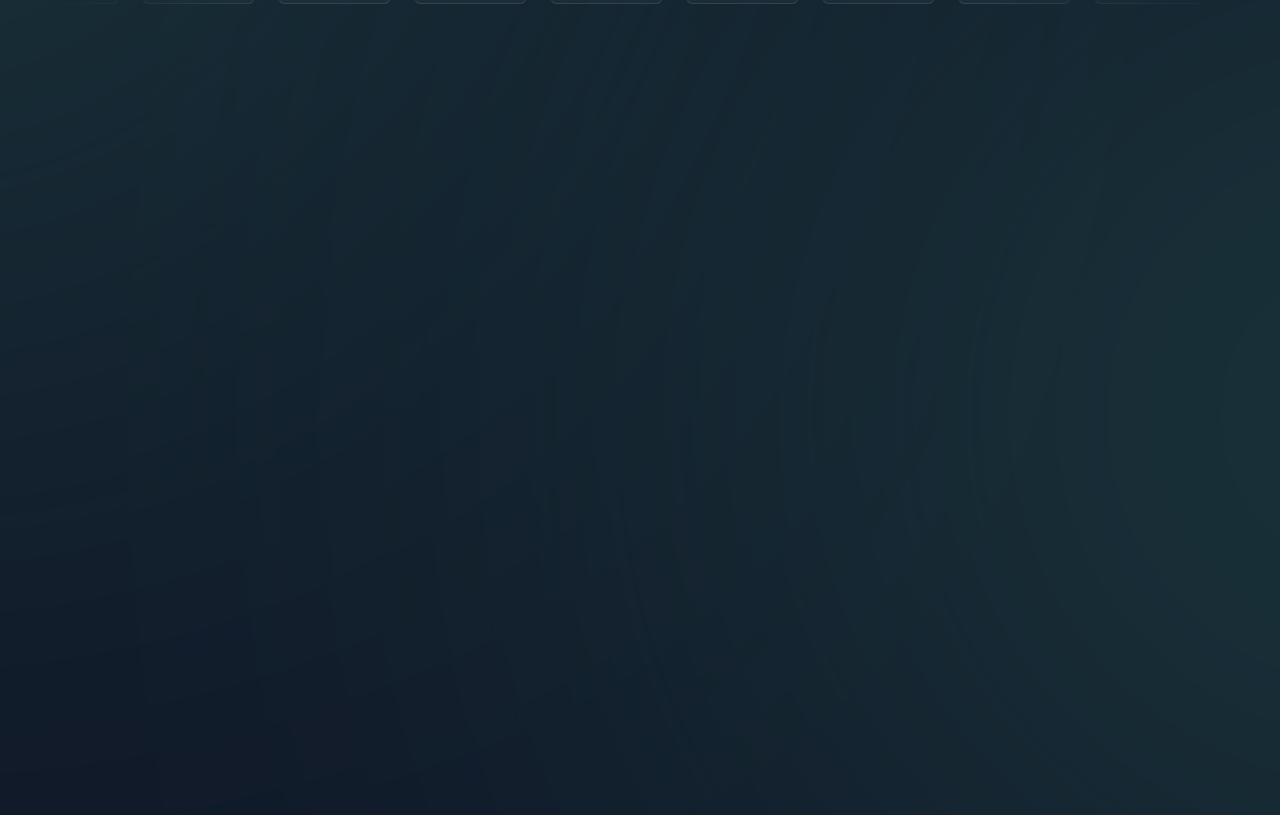
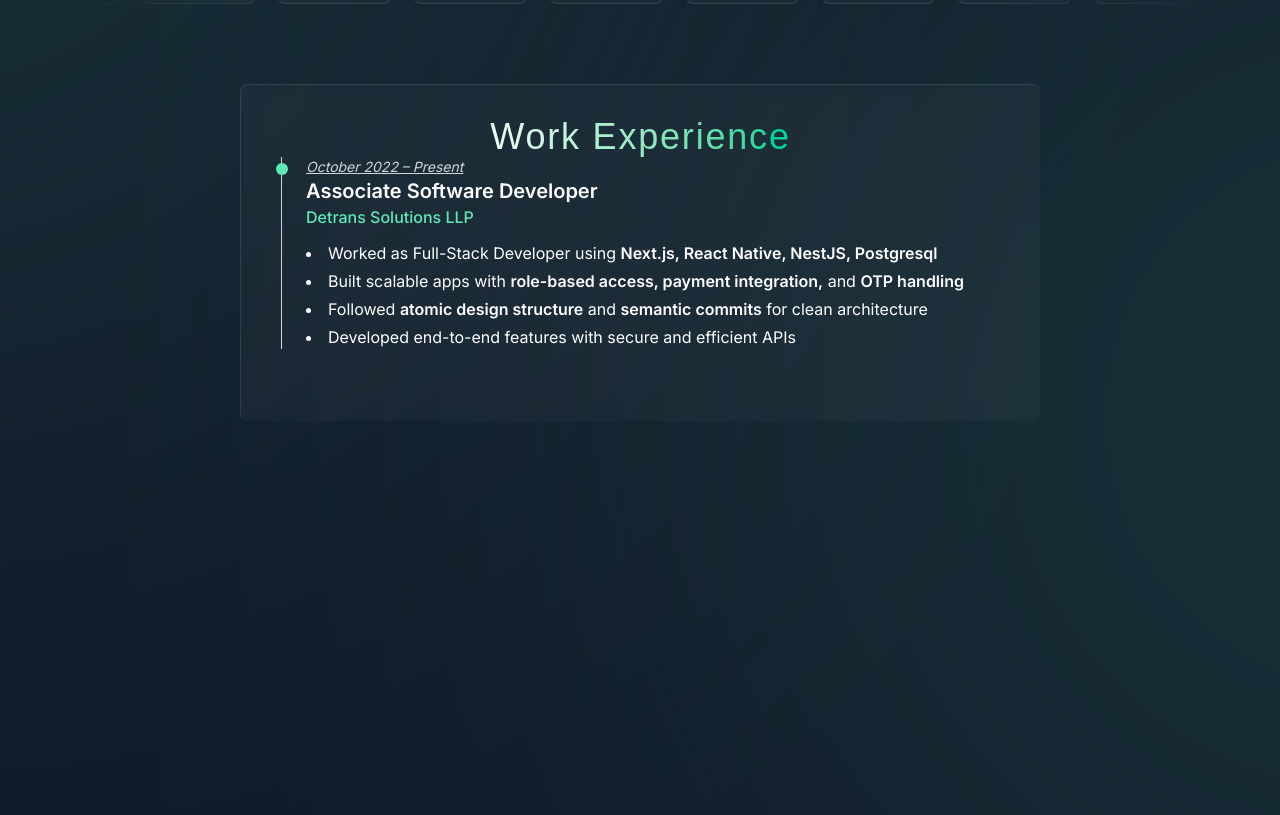
Before and after one commit to Lingadurai03/MyPortfolio, a Next.js app: page / in a window 1280 px wide. Shown: the part 1559-2374 px from the top of the page. Built offline with nearby package versions, Linux system fonts and the light colour scheme; a web font is replaced by a local one.

Commit message:
Add: work experience

```diff
--- a/src/app/page.tsx
+++ b/src/app/page.tsx
@@ -1,4 +1,9 @@
-import { AboutSection, HeroSection, SkillsSection } from '@/sections';
+import {
+    AboutSection,
+    HeroSection,
+    SkillsSection,
+    WorkExperienceSection,
+} from '@/sections';
 
 import { NavBar } from '@/components';
 
@@ -9,6 +14,7 @@ export default function Home() {
             <HeroSection />
             <AboutSection />
             <SkillsSection />
+            <WorkExperienceSection />
         </main>
     );
 }
--- /dev/null
+++ b/src/sections/WorkExperience/index.tsx
@@ -0,0 +1,63 @@
+import React from 'react';
+
+import { Heading } from '@/components';
+
+const WorkExperience = () => {
+    return (
+        <section
+            id='experience'
+            className='max-w-[800px] mx-auto sm:mt-20 px-5 sm:px-10 py-5 sm:py-8 border border-l-white/10 border-t-white/10 border-b-0 border-r-0 gap-5 sm:gap-10 rounded-lg bg-white/3 backdrop-blur z-10 group'
+        >
+            <div className='text-center'>
+                <Heading> Work Experience</Heading>
+            </div>
+            <div className='relative border-l border-gray-300 max-w-3xl mx-auto pl-6'>
+                <div className='mb-10'>
+                    <div className='absolute w-3 h-3 bg-emerald-300 rounded-full -left-1.5 top-1.5'></div>
+                    <p className='text-sm text-white/80 italic underline'>
+                        October 2022 – Present
+                    </p>
+                    <h3 className='text-xl font-semibold text-white'>
+                        Associate Software Developer
+                    </h3>
+                    <p className='text-md font-medium text-emerald-300'>
+                        Detrans Solutions LLP
+                    </p>
+                    <ul className='list-disc list-inside mt-3 text-white space-y-1'>
+                        <li>
+                            Worked as Full-Stack Developer using{' '}
+                            <span className='font-semibold'>
+                                Next.js, React Native, NestJS, Postgresql
+                            </span>
+                        </li>
+                        <li>
+                            Built scalable apps with{' '}
+                            <span className='font-semibold'>
+                                role-based access, payment integration,
+                            </span>{' '}
+                            and{' '}
+                            <span className='font-semibold'>OTP handling</span>
+                        </li>
+                        <li>
+                            Followed{' '}
+                            <span className='font-semibold'>
+                                atomic design structure
+                            </span>{' '}
+                            and{' '}
+                            <span className='font-semibold'>
+                                semantic commits
+                            </span>{' '}
+                            for clean architecture
+                        </li>
+                        <li>
+                            Developed end-to-end features with secure and
+                            efficient APIs
+                        </li>
+                    </ul>
+                </div>
+            </div>
+        </section>
+    );
+};
+
+export default WorkExperience;
--- a/src/sections/index.ts
+++ b/src/sections/index.ts
@@ -1,3 +1,4 @@
 export { default as HeroSection } from '../sections/Hero';
 export { default as AboutSection } from '../sections/About';
 export { default as SkillsSection } from '../sections/Skills';
+export { default as WorkExperienceSection } from '../sections/WorkExperience';
```
